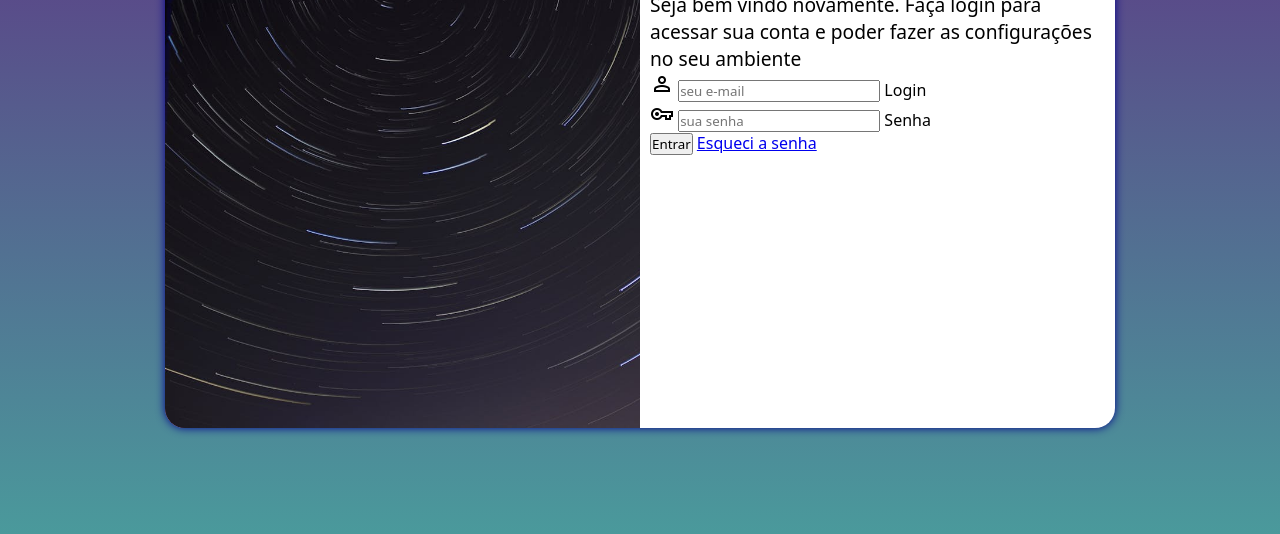
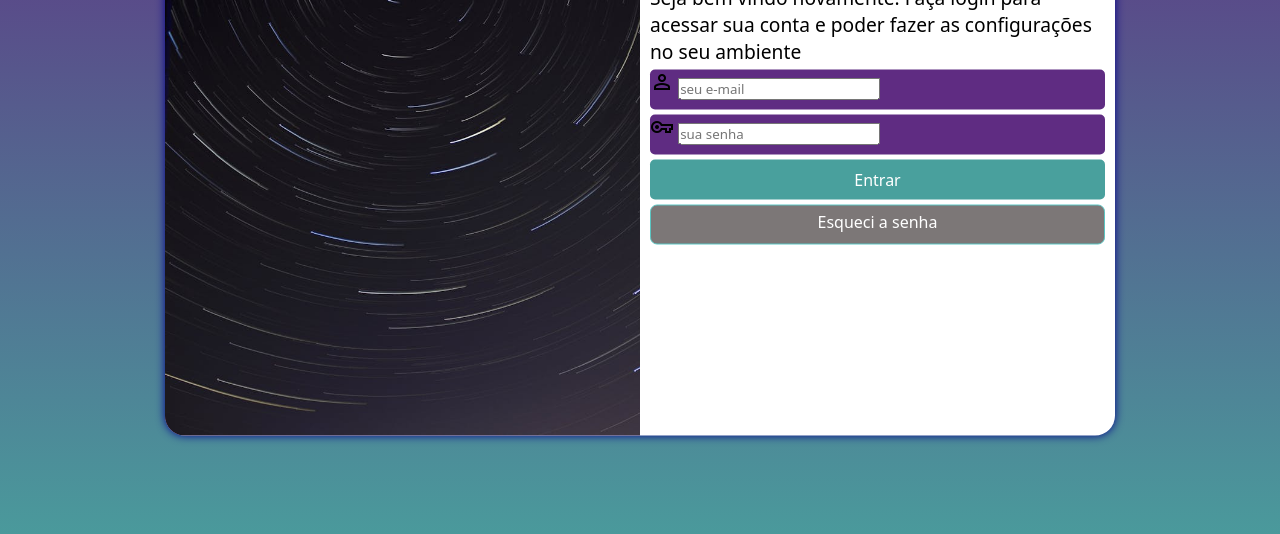
Before and after one commit to KaioZeraH/Projeto_Tela_Login, a plain HTML site: page index.html in a window 1280 px wide. Shown: the part 222-756 px from the top of the page. Drawn offline with nearby package versions, Linux system fonts and the light colour scheme.

Commit message:
formatação do formulario

```diff
--- a/estilos/style.css
+++ b/estilos/style.css
@@ -37,7 +37,7 @@ section#login {
 
     background-color: white;
     width: 250px;
-    height: 500px;
+    height: 515px;
     border-radius: 20px;
     box-shadow: 0px 0px 10px darkblue;
 }
@@ -68,3 +68,60 @@ div#formulario > h1 {
 div#formulario > p {
     font-size: 0.8em;
 }
+
+
+form > div.campo {
+
+    background-color: #5f2c82;
+    display: block;
+    width: 100%;
+    height: 40px;
+    border-radius: 5px;
+    margin: 5px 0px ;
+
+}
+
+div.campo > label {
+    display: none;
+}
+
+form > input[type=submit] {
+    display: block;
+    font-size: 1em;
+    width: 100%;
+    height: 40px;
+    background-color: #49a09d;
+    color: white;
+    border: none;
+    border-radius: 5px;
+    cursor: pointer;
+
+}
+
+form > input[type=submit]:hover {
+    background-color: #2f706e;
+}
+
+form > a.botao {
+    display: block;
+    text-align: center;
+    font-size: 1em;
+    width: 100%;
+    height: 40px;
+    padding-top: 5px;
+    margin-top: 5px;
+    background-color: #7c7777;
+    color: #ffffff;
+    border: 1px solid #5ac5c2 ;
+    border-radius: 7px;
+    text-decoration: none;
+}
+
+
+form > a.botao:hover {
+    background-color: #2f706e;
+}
+
+form > a.botao > i {
+    font-size: 0.8em;
+}
--- a/index.html
+++ b/index.html
@@ -34,7 +34,7 @@
                         <label for="isenha">Senha</label>
                     </div>
                     <input type="submit" value="Entrar">
-                    <a href="#">Esqueci a senha</a>
+                    <a href="#" class="botao">Esqueci a senha</a>
                 </form>
             </div>
         </section>
```
